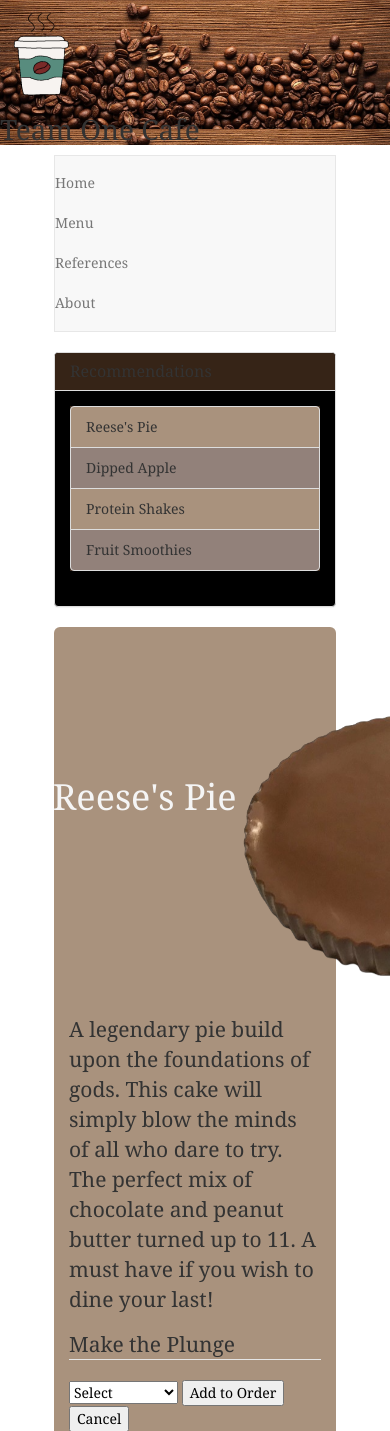
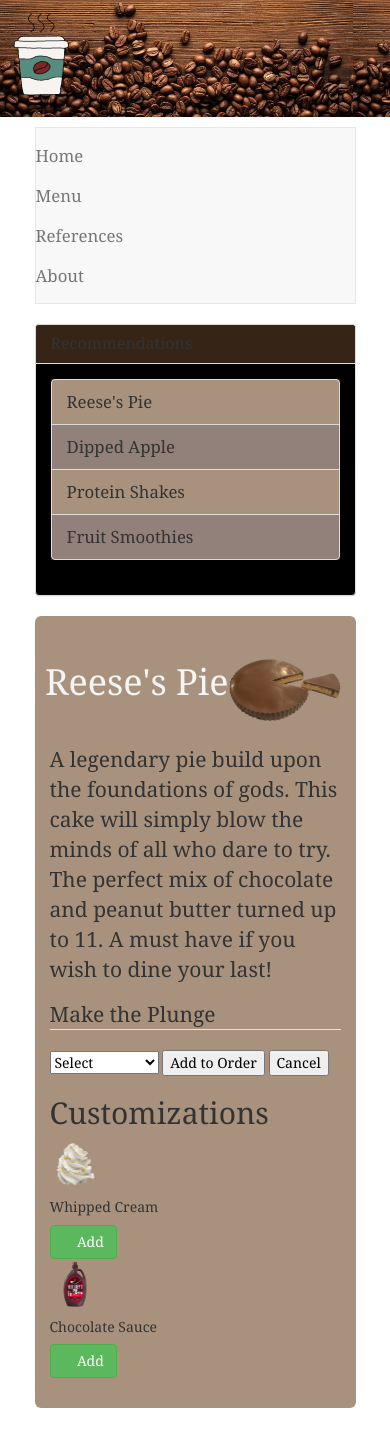
Before and after one commit to rednaksiii/cafe-website, a PHP site: the page made by Mega recess.html in a window 390 px wide; the page is wider, and only the part inside the window is pictured. Shown: the top 1431 px of that part. Run offline with PHP 8.4, Linux system fonts and the light colour scheme; some libraries are stand-ins or nearby versions; some web fonts are replaced.

Commit message:
troubles

```diff
--- a/Protein Shakes.html
+++ b/Protein Shakes.html
@@ -3,13 +3,12 @@
 <head>
    <meta charset="utf-8">
    <title>Protein Shake</title>
-   <!--<link rel="stylesheet" href="https://bootswatch.com/3/superhero/bootstrap.min.css" type="text/css">
    <link rel="stylesheet" href="megarecess.css" media="screen and (min-width:481px)"/>
-   <link rel="stylesheet" href="cocomac_mobile.css" media="screen and (max-width:480px)" />-->
    <meta name="viewport" content="width=device-width, initial-scale=1">
    <link rel="stylesheet" href="https://cdn.jsdelivr.net/npm/bootstrap@3.3.7/dist/css/bootstrap.min.css" integrity="sha384-BVYiiSIFeK1dGmJRAkycuHAHRg32OmUcww7on3RYdg4Va+PmSTsz/K68vbdEjh4u" crossorigin="anonymous">
    <link rel="stylesheet" href="https://bootswatch.com/3/superhero/bootstrap.min.css" type="text/css">
    <link rel="stylesheet" href="style-1.css">
+
 </head>
 <h6>
     <img src="images/logo2.png" alt="Logo">
--- a/megarecess.css
+++ b/megarecess.css
@@ -45,3 +45,35 @@ body {
 .container {
     width:80%;
 }
+.image-container img {
+    width: 40%;
+    height: auto;
+    float: inherit;
+}
+@media screen and (max-width: 500px) {
+    .container {
+      width: 90%;
+    }
+
+    .navbar {
+        font-size: larger;
+    }
+
+    .panel-body {
+        font-size: larger;
+    }
+
+    p {
+      font-size: 0.3rem;
+    }
+
+    .container {
+        width: 90%;
+    }
+
+    .image-container img {
+        width: 40%;
+        height: auto;
+        float: inherit;
+    }
+  }
```
